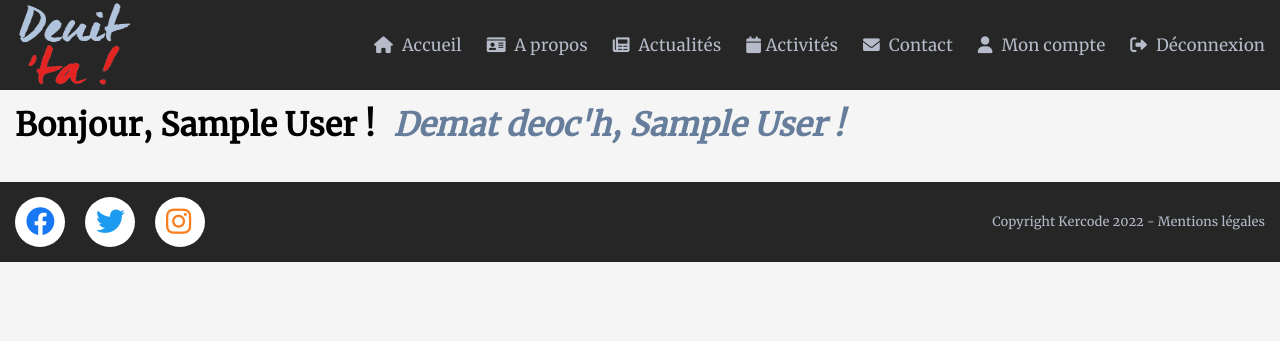
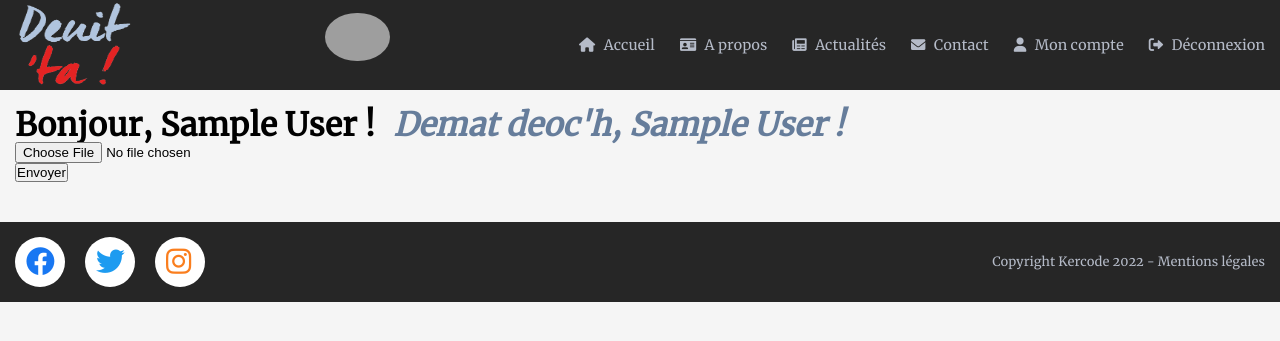
Before and after one commit to LorsGuillou/deuit-ta, a PHP site: page /index.php?action=account in a window 1280 px wide. Shown: the top 341 px of the page. Run offline with PHP 8.4, Linux system fonts and the light colour scheme; the visitor is signed in with stand-in values (Sample User, id 1); grey boxes are pictures that could not be loaded.

Commit message:
📦 NEW: avatars

```diff
--- a/Public/front/css/style.css
+++ b/Public/front/css/style.css
@@ -114,6 +114,21 @@ header #headband #logo img {
     height: 100%;
 }
 
+/* ===========
+=== Avatar ===
+=========== */
+
+header #headband #avatar {
+    width: 65px;
+    height: 65px;
+}
+
+header #headband #avatar img {
+    object-fit: cover;
+    border-radius: 50%;
+    width: 100%;
+}
+
 /* ===============
 === Navigation ===
 =============== */
@@ -128,7 +143,7 @@ header #headband #navigation .nav-menu .nav-item {
 }
 
 header #headband #navigation .nav-menu .nav-item .nav-link {
-    font-size: 1.05rem;
+    font-size: 0.9rem;
     color: var(--menulinks);
     transition: 0.2s ease;
 }
--- a/app/Controllers/UserController.php
+++ b/app/Controllers/UserController.php
@@ -27,6 +27,7 @@ class UserController extends Controller {
         $_SESSION['firstname'] = $res['firstname'];
         $_SESSION['mail'] = $res['mail'];
         $_SESSION['password'] = $res['password'];
+        $_SESSION['avatar'] = $res['avatar'];
         $_SESSION['role'] = $res['role'];
 
         if ($passwordCheck && $res['role'] === 1) {
@@ -38,6 +39,12 @@ class UserController extends Controller {
         }
     }
 
+    public function editUser($data) {
+        $userManager = new \Projet\Models\Users();
+        $edit = $userManager->editUser($data);
+        header('Location: index.php?action=account');
+    }
+
     public function comment($data) {
         $commentManager = new \Projet\Models\Comments();
         $comment = $commentManager->comment($data);
@@ -47,7 +54,6 @@ class UserController extends Controller {
    public function deleteComment($id) {
        $commentManager = new \Projet\Models\Comments();
        $delete = $commentManager->delete($id);
-
    }
 
     public function postMail($data) {
--- a/app/Views/admin/templates/editBlog.php
+++ b/app/Views/admin/templates/editBlog.php
@@ -11,7 +11,7 @@
                 </p>
                 <p>
                     <label for="image">Image : </label>
-                    <input type="file" id="edit-name" name="image" required>
+                    <input type="file" id="edit-image" name="image" required>
                 </p>
                 <p>
                     <textarea id="edit-content" name="edit-content" required><?php if (isset($blog['content'])) : echo $blog['content']; endif; ?></textarea>
--- a/app/Views/front/layout/header.php
+++ b/app/Views/front/layout/header.php
@@ -16,7 +16,11 @@
             <div id="logo">
                 <img src="Public/front/img/app/logo.png" alt="Logo Deuit 'ta !">
             </div>
-
+            <?php if (!empty($_SESSION)) : ?>
+            <figure id="avatar">
+                <img src="./Public/front/img/avatars/<?= $_SESSION['avatar'] ?>" alt="Votre image de profil">
+            </figure>
+            <?php endif; ?>
             <nav id="navigation">
                 <ul class="nav-menu" id="nav-menu">
                     <li class="nav-item">
@@ -29,9 +33,10 @@
                         <a class="nav-link" href="actu"><i class="fa-solid fa-newspaper"></i> Actualités</a>
                     </li>
                     <?php if (!empty($_SESSION)) : ?>
-                    <li class="nav-item">
+                    <!-- Fonction à venir -->
+                    <!-- <li class="nav-item">
                         <a class="nav-link" href="activities"><i class="fa-solid fa-calendar"> </i>Activités</a>
-                    </li>
+                    </li> -->
                     <li class="nav-item">
                         <a class="nav-link" href="contact"><i class="fa-solid fa-envelope"></i> Contact</a>
                     </li>
--- a/app/Views/front/templates/account.php
+++ b/app/Views/front/templates/account.php
@@ -2,6 +2,14 @@
 
     <main class="container">
         <h1>Bonjour,  <?= $_SESSION['firstname'] ?> ! <span class="txt-bzh">Demat deoc'h, <?= $_SESSION['firstname'] ?> !</span></h1>
+        <form action="editAccount" method="post" enctype="multipart/form-data">
+            <p>
+                <input type="file" id="edit-avatar" name="image">
+            </p>
+            <p>
+                <button type="submit" id="submit-edit" class="submit">Envoyer</button>
+            </p>
+        </form>
     </main>
 
 <?php include_once ('app/Views/front/layout/footer.php') ?>
--- a/index.php
+++ b/index.php
@@ -64,7 +64,7 @@ try {
             $id = htmlspecialchars($_GET['id']);
             $idPage = htmlspecialchars($_GET['idPage']);
             $userController->deleteComment($id);
-            header('Location: readActu&id=' . $idPage);
+            $frontController->readActu($idPage);
 
         // Aller sur Rencontres
         } elseif ($_GET['action'] == 'activities') {
@@ -155,6 +155,17 @@ try {
 
             $frontController->account();
 
+        } elseif ($_GET['action'] == 'editAccount') {
+
+
+            $data = [
+                ":id" => $_SESSION['id'],
+                ":avatar" => $userController->getImg('front', 'avatars', 100000)
+            ];
+
+            $_SESSION['avatar'] = $data[':avatar'];
+            $userController->editUser($data);
+
         // Se déconnecter
         } elseif ($_GET['action'] == 'logout') {
 
```
Also changed, not shown: app/Models/Users.php (+12 -2 lines), Public/front/img/avatars/625e8b571d38c6.71689394.png (deleted), Public/front/img/avatars/625e8be4638e29.09901385.png (deleted), Public/front/img/avatars/625eb5b5524b31.52722209.jpg (added).
